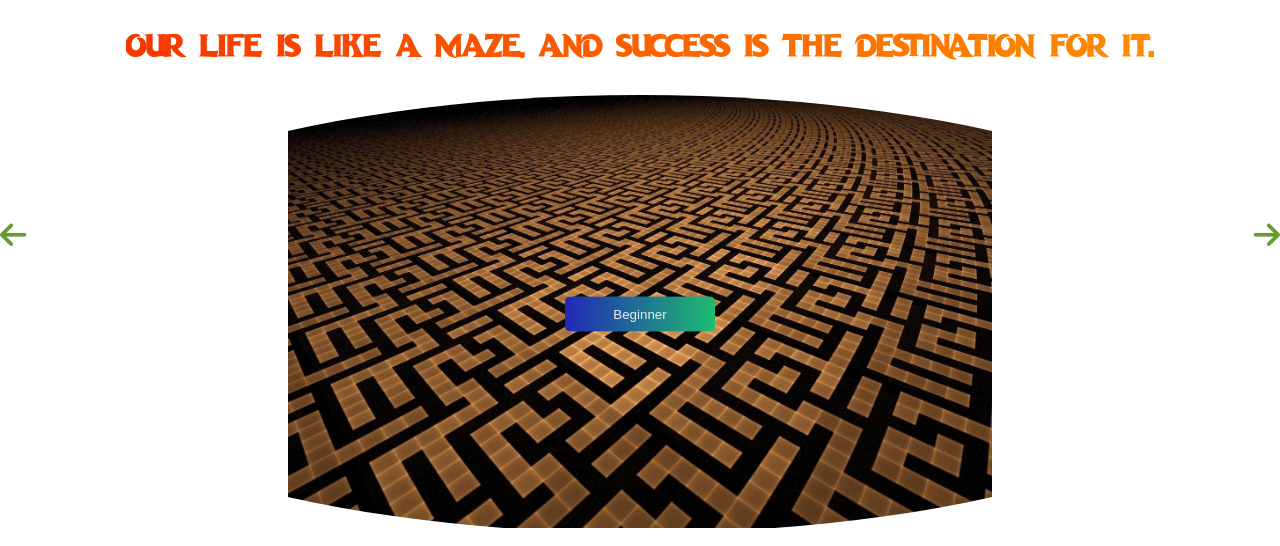
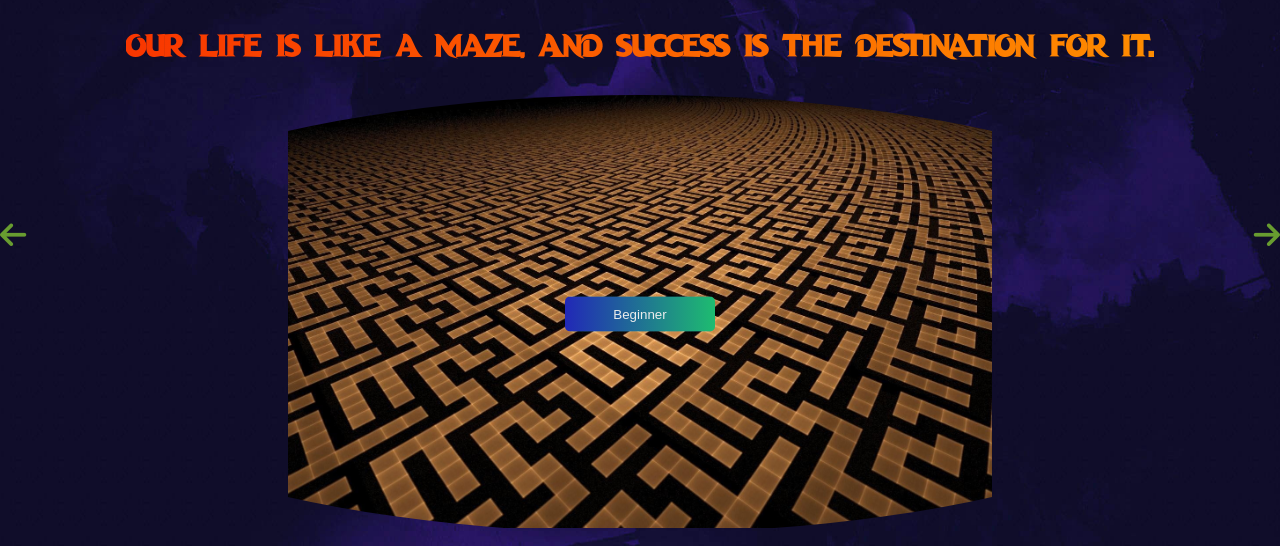
Before and after one commit to AdityaRevankarDWD/MazeE, a plain HTML site: page index.html in a window 1280 px wide. Shown: the part 189-735 px from the top of the page. Drawn offline with Linux system fonts and the light colour scheme; files whose address does not match are found by name.

Commit message:
Update index.html

```diff
--- a/index.html
+++ b/index.html
@@ -11,7 +11,7 @@
     <style>
       /* Styles for body */
         body {
-            background-image: url("./Assets/Images/body-bg.jpg");
+            background-image: url("./Images/body-bg.jpg");
             background-size: cover;
             text-align: center;
             background-repeat: no-repeat;
```
